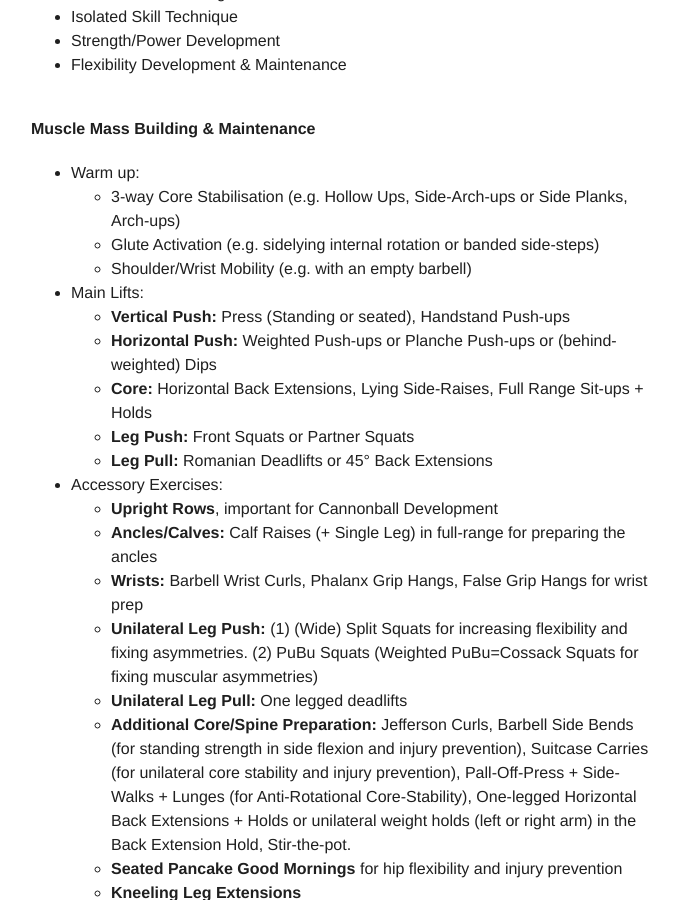
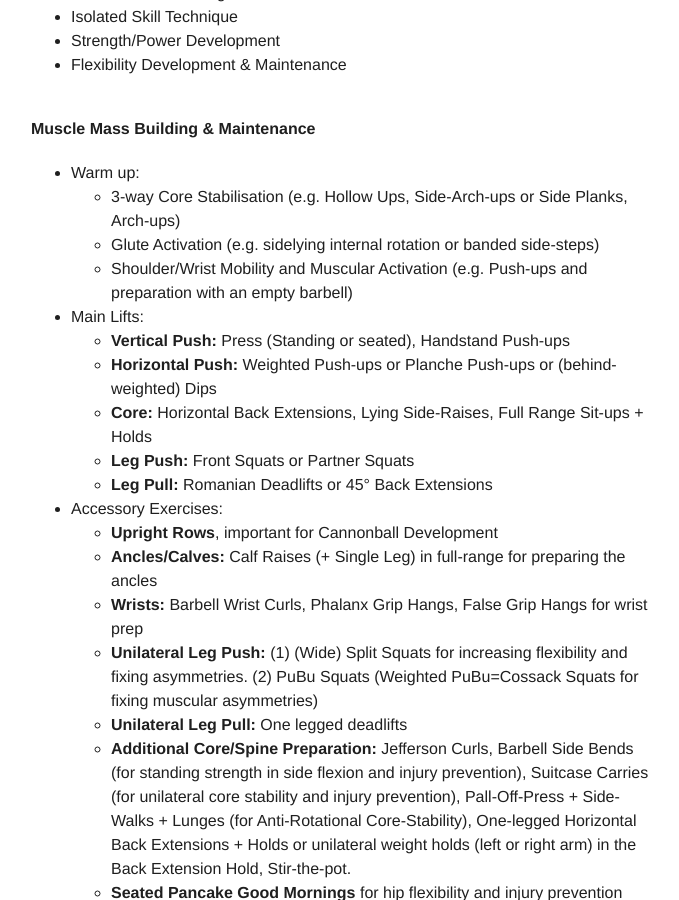
Before and after one commit to floshin/acrolib, a Jekyll site: the page built from training/training-categories.md, in a window 1280 px wide and 900 px high, scrolled down 1543 px. Shown: the whole window, without its empty margins (294-973 px from the left). Built offline with Jekyll 4.4.1, drawn with Linux system fonts in a browser that asks for light colours; our own code applies the rules of GitHub Pages for plain Markdown files.

Commit message:
Update training-categories.md

```diff
--- a/training/training-categories.md
+++ b/training/training-categories.md
@@ -66,7 +66,7 @@ Status: work in progress
 * Warm up:
   * 3-way Core Stabilisation (e.g. Hollow Ups, Side-Arch-ups or Side Planks, Arch-ups)
   * Glute Activation (e.g. sidelying internal rotation or banded side-steps)
-  * Shoulder/Wrist Mobility (e.g. with an empty barbell)
+  * Shoulder/Wrist Mobility and Muscular Activation (e.g. Push-ups and preparation with an empty barbell)
 
 * Main Lifts:
   * **Vertical Push:** Press (Standing or seated), Handstand Push-ups
```
